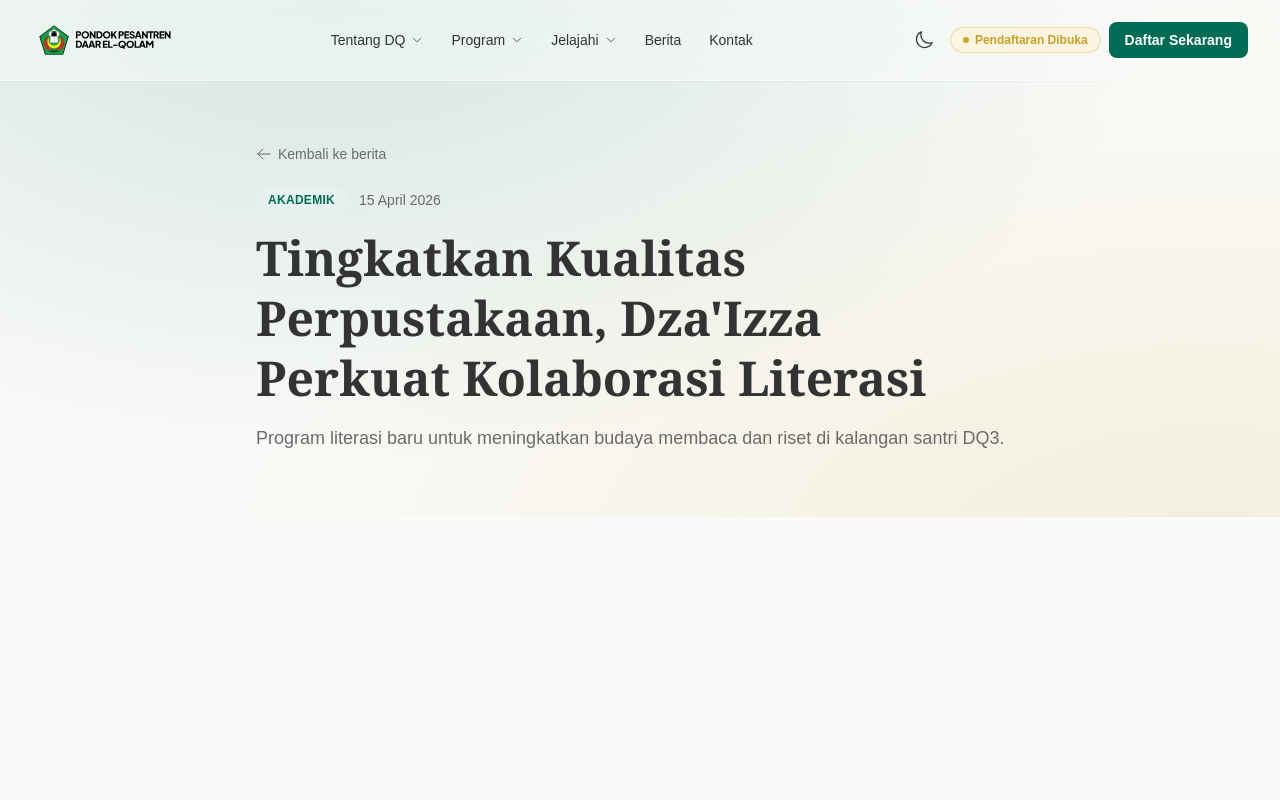
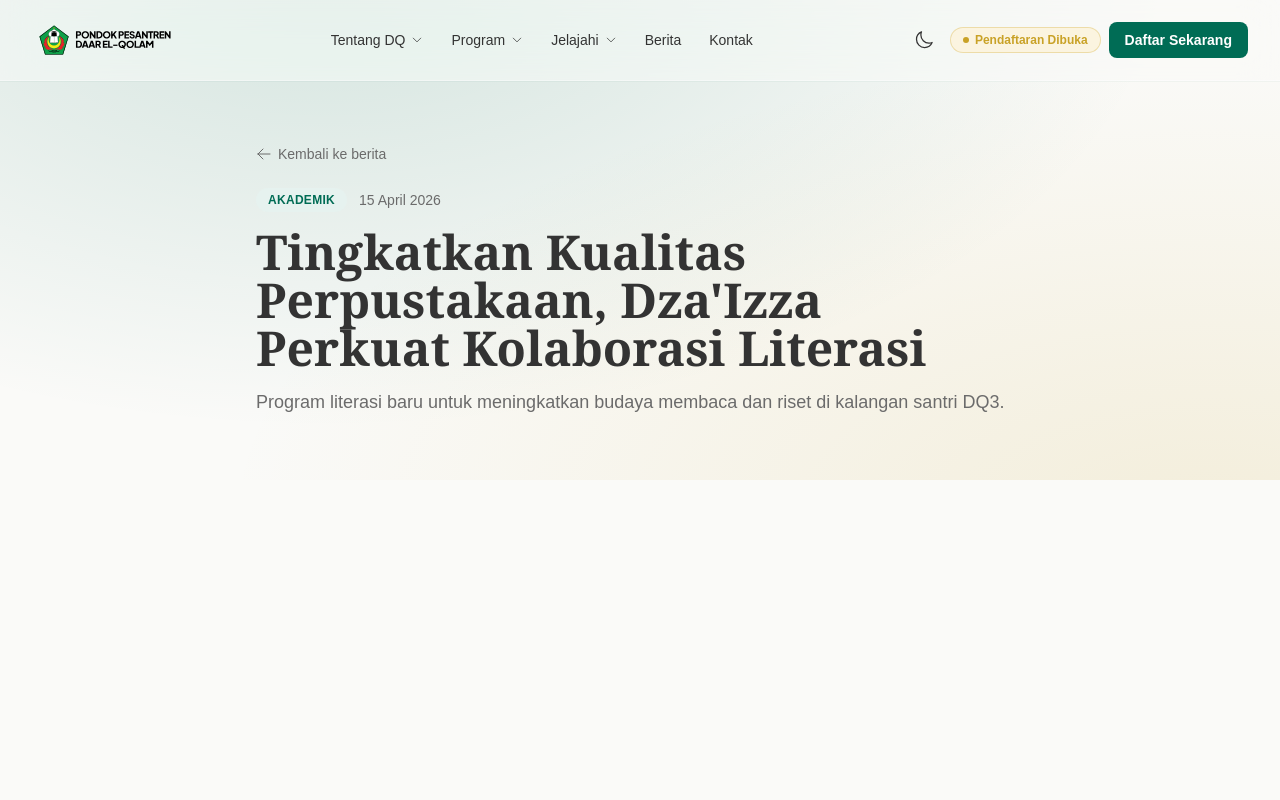
Before and after one commit to mfyd-std/DQ-Rebranding, a Next.js app: page /blog/kolaborasi-literasi-dzaizza in a window 1280 px wide. Shown: the top 800 px of the page. Built offline with nearby package versions, Linux system fonts and the light colour scheme.

Commit message:
fix: preserve homepage and article hero geometry

```diff
--- a/app/blog/[slug]/page.tsx
+++ b/app/blog/[slug]/page.tsx
@@ -25,8 +25,8 @@ export default async function BlogPostPage({ params }: { params: Promise<{ slug:
             <span className={`rounded-full px-3 py-1 text-xs font-semibold uppercase tracking-wide ${post.category === "Akademik" ? "bg-dq-green-light text-dq-green" : "bg-dq-gold-light text-dq-gold"}`}>{post.category.toLowerCase()}</span>
             <time className="text-sm text-dq-warm-gray">{post.slug === "kolaborasi-literasi-dzaizza" ? "15 April 2026" : post.slug === "seleksi-paskibraka-tangerang" ? "22 Maret 2026" : post.slug === "seleksi-nasional-opsi-2026" ? "10 Februari 2026" : post.date}</time>
           </div>
-          <h1 className="mb-4 font-serif text-3xl font-semibold leading-tight text-dq-charcoal sm:text-4xl lg:text-5xl">{post.title}</h1>
-          <p className="text-base leading-relaxed text-dq-warm-gray lg:text-lg">{post.excerpt}</p>
+          <h1 className="mb-4 font-serif text-3xl font-semibold leading-tight text-dq-charcoal sm:text-4xl lg:text-5xl lg:leading-[48px]">{post.title}</h1>
+                    <p className="text-base leading-relaxed text-dq-warm-gray lg:text-lg lg:leading-7">{post.excerpt}</p>
         </div>
       </section>
     </main>
```
Also changed, not shown: app/page.tsx (+2 -2 lines).
